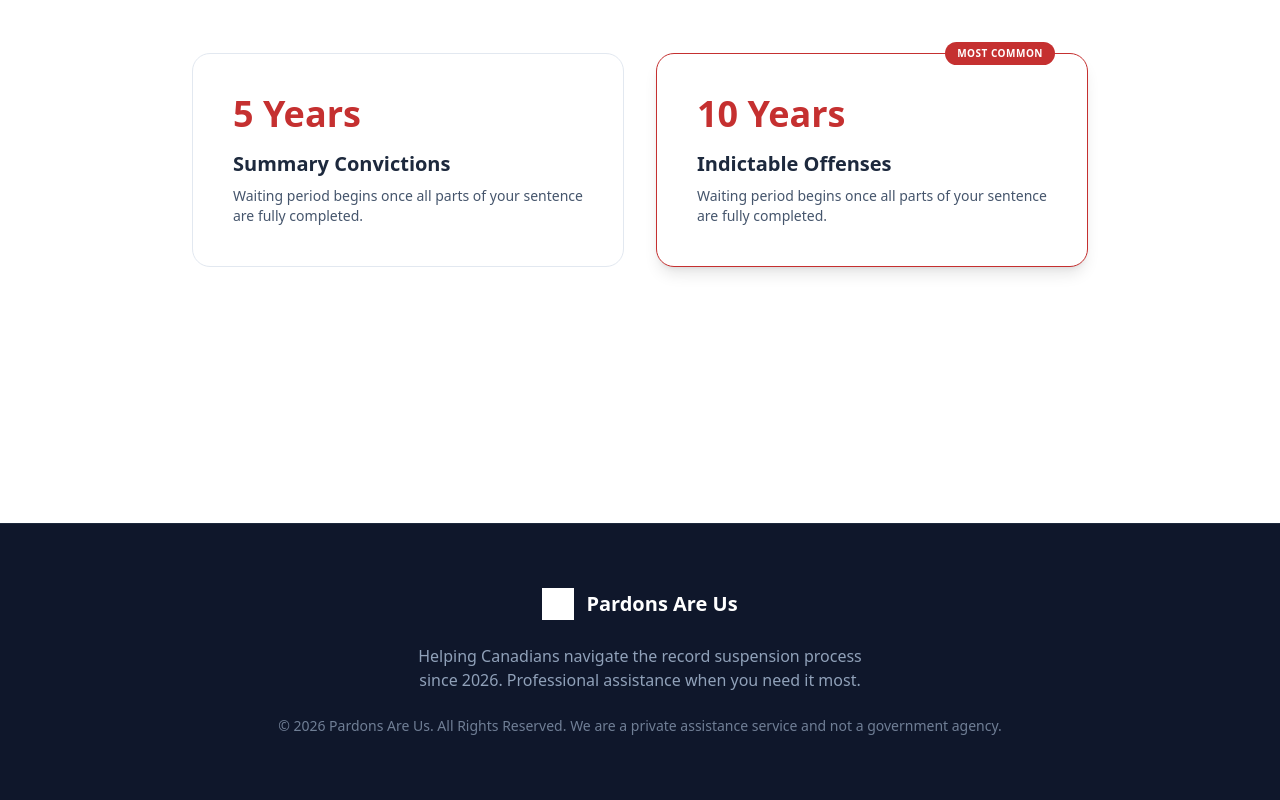
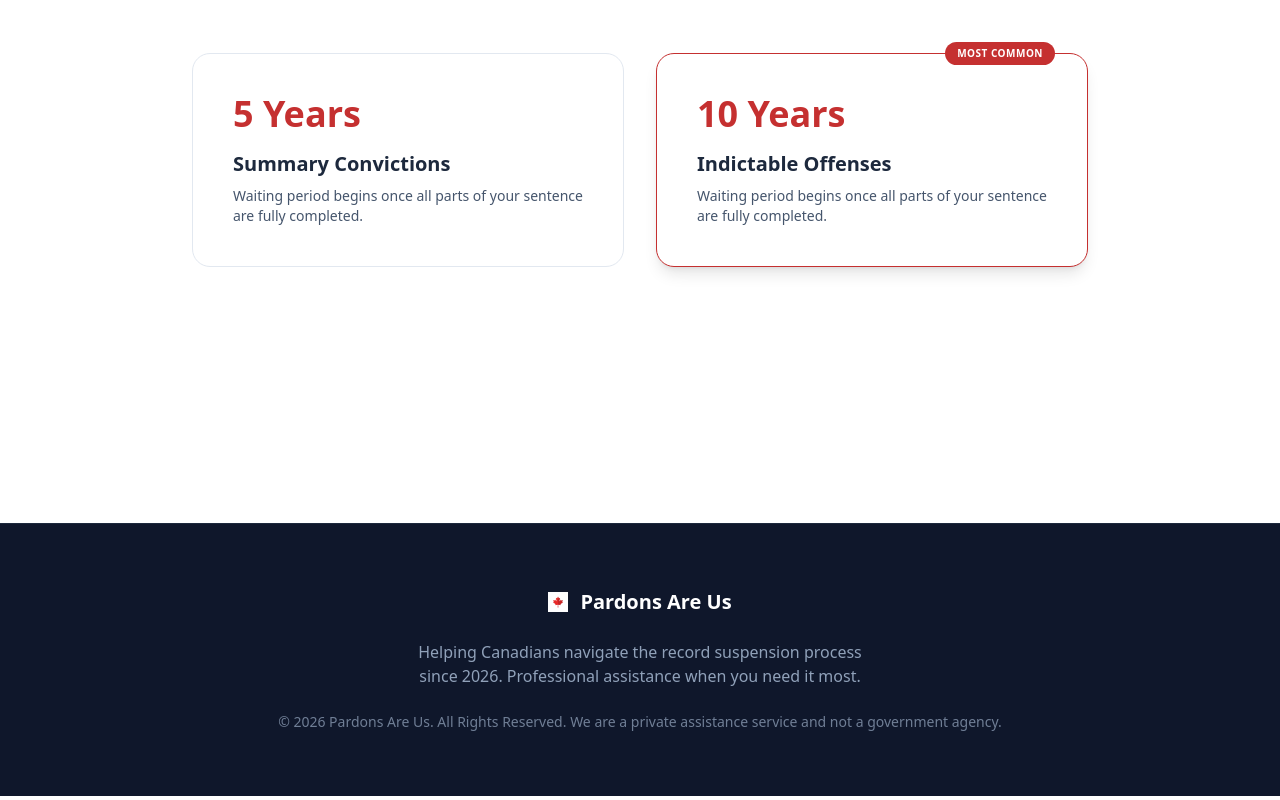
Before and after one commit to Pmacdon15/pardons, a Next.js app: page / in a window 1280 px wide. Shown: the part 2817-3617 px from the top of the page. Built offline with nearby package versions, Linux system fonts and the light colour scheme.

Commit message:
fixed icon on footer

```diff
--- a/src/app/layout.tsx
+++ b/src/app/layout.tsx
@@ -3,8 +3,8 @@ import type { Metadata } from "next";
 import { Geist, Geist_Mono } from "next/font/google";
 import "./globals.css";
 import { Toaster } from "sonner";
-import Footer from "@/components/Footer";
-import Header from "@/components/Header";
+import Footer from "@/components/footer";
+import Header from "@/components/header";
 import { Providers } from "@/components/providers";
 
 const geistSans = Geist({
--- a/src/components/Footer.tsx
+++ b/src/components/footer.tsx
@@ -10,7 +10,7 @@ export default function Footer() {
             alt="Maple Leaf Logo"
             width={32}
             height={32}
-            className="brightness-0 invert"
+            className="w-5 h-5"
           />
           <span>Pardons Are Us</span>
         </div>
```
Also changed, not shown: src/components/header.tsx (renamed from src/components/Header.tsx).
